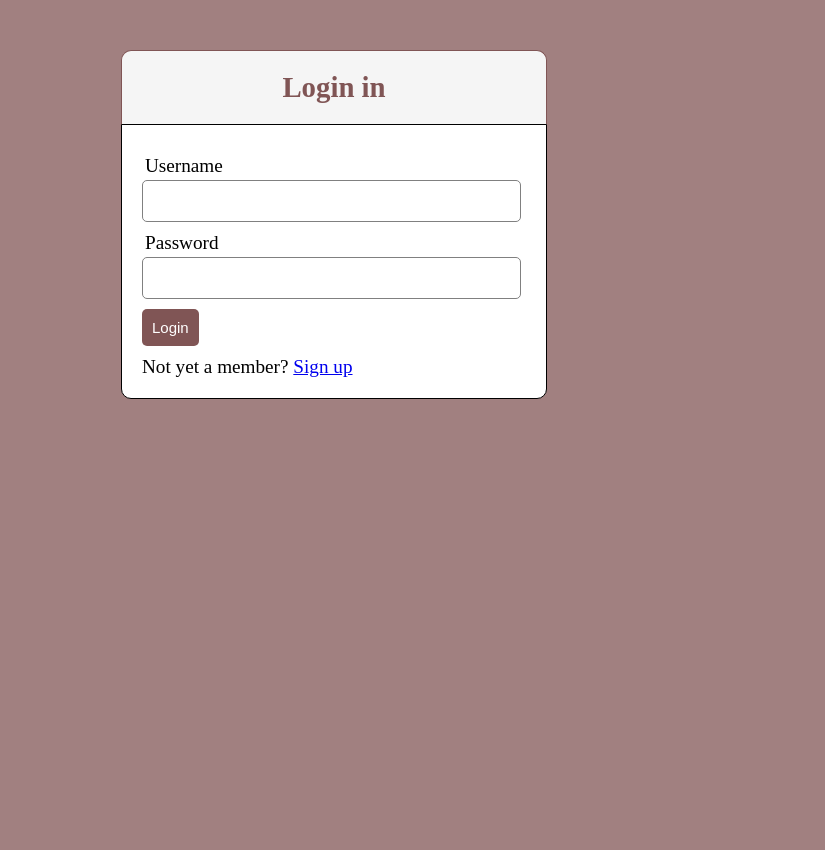
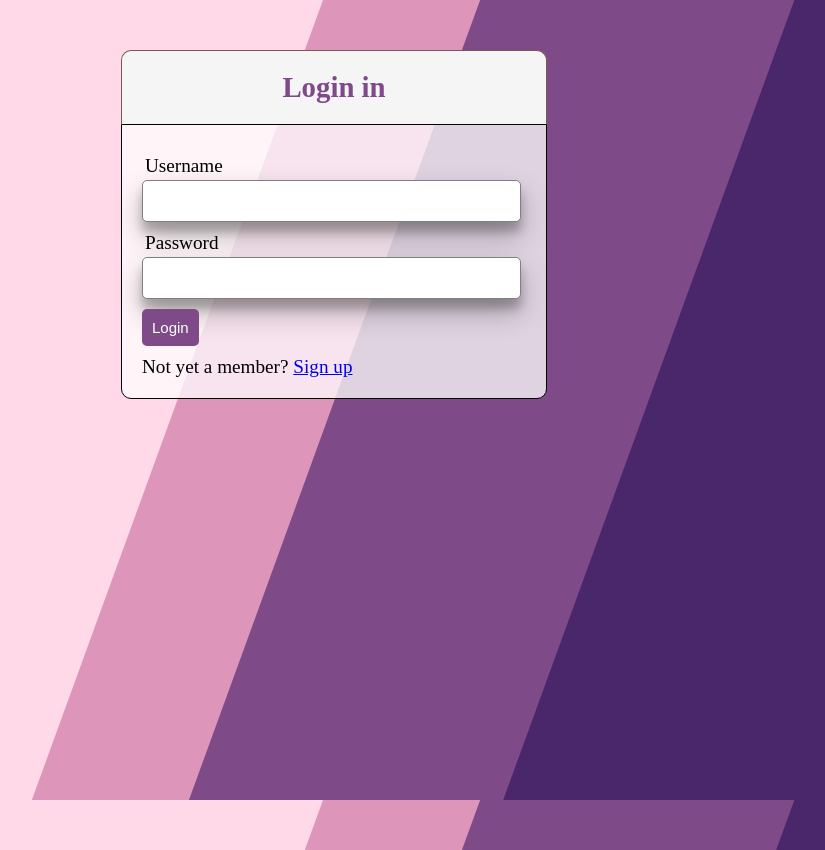
Before and after one commit to elmiri-ismail/Login-Form__Php-mySQL, a PHP site: page /login.php in a window 1280 px wide. Shown: the whole page, without its empty margins (306-1131 px from the left). Before the commit the page ends 399 px from the top, so only its background shows below. Run offline with PHP 8.4, Linux system fonts and the light colour scheme.

Commit message:
save changes

```diff
--- a/regestration/index.php
+++ b/regestration/index.php
@@ -1,4 +1,8 @@
-<?php include('server.php'); ?>
+<?php include('server.php');
+if(empty($_SESSION['username'])){
+    header('location:login.php');
+}
+?>
 <!DOCTYPE html>
 <html lang="en">
 <head>
--- a/regestration/login.php
+++ b/regestration/login.php
@@ -15,6 +15,8 @@
         </h2>
     </div>
     <form method="post" action="login.php">
+         <!--display validation errors here -->
+         <?php include('errors.php'); ?>
         <div class="input-group">
             <label >Username</label>
             <input type="text" name="username">
--- a/regestration/server.php
+++ b/regestration/server.php
@@ -53,7 +53,7 @@ exit();
     if (empty($password)) {
         array_push($errors ,"password is required");
     }
-    if (count($errors)==0) {
+    if (count($errors) == 0) {
      $password = md5($password); //encrypt password before comparing with that from database
      $query = "SELECT * FROM users WHERE username='$username' AND password= '$password' ";
      $result = mysqli_query($db , $query);
@@ -65,6 +65,7 @@ header('location:/index.php'); //redirect to home page
 
      }else {
          array_push($errors , "wrong username/password combination");
+         header('location: login.php');
      }
     }
 
--- a/regestration/style.css
+++ b/regestration/style.css
@@ -4,7 +4,16 @@
 }
 body{
     font-size: 120%;
-    background-color: rgb(161, 128, 128);
+    background: linear-gradient(110deg, #FFD9E8 4%, #FFD9E8 40%, #DE95BA calc(40% + 1px), #DE95BA 50%, #7F4A88 calc(50% + 1px), #7F4A88 70%, #4A266A calc(70% + 1px), #4A266A 100%);
+    background-size: cover;
+    background-repeat: no-repeat;
+    background-position: center;
+    height: 100vh;
+    background-attachment: fixed;
+
+}
+h2 {
+    color: #7f4a88;
 }
 
 .header {
@@ -18,12 +27,12 @@ body{
     border-radius: 10px 10px 0px 0px;
     padding: 20px;
 }
-form , .content {
+form , .content form, .content {
     width: 30%;
     margin: 0px auto;
     padding: 20px;
-    border: 1px solid ;
-    background-color: white;
+    border: 1px solid;
+    background-color: #ffffffbf;
     border-radius: 0px 0px 10px 10px;
 }
 .input-group {
@@ -41,19 +50,19 @@ margin: 3px;
     width: 93%;
     padding: 5px 10px;
     font-size: 16px;
-    border-radius:5px ;
+    border-radius: 5px;
     border: 1px solid gray;
-
+    box-shadow: rgb(0 0 0 / 25%) 0px 14px 28px, rgb(0 0 0 / 22%) 0px 10px 10px;
 }
 
-.btn{
+.btn {
     padding: 10px;
     font-size: 15px;
     color: white;
-    background:rgb(128, 85, 85) ;
+    background: #7f4a88;
     border: none;
     border-radius: 5px;
-
+    cursor: pointer;
 }
 .error {
     width: 92%;
```
Also changed, not shown: regestration/image.jpg (added), regestration/img.jpg (added).
